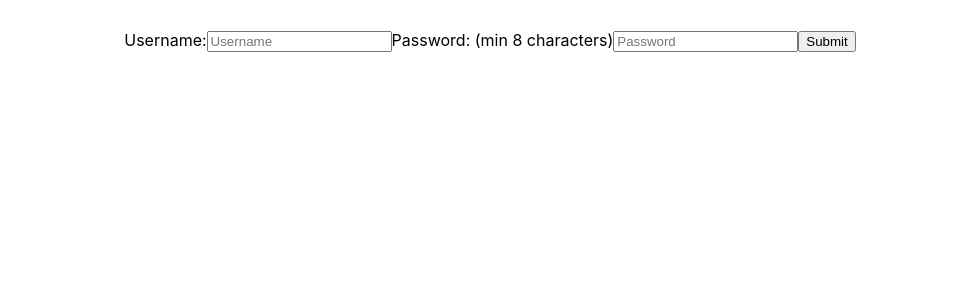
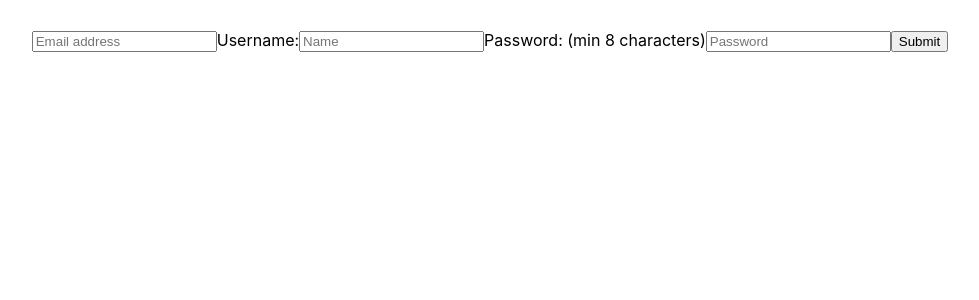
Before and after one commit to tamaskovacs0408/crypto_app, a React (Create React App) app: page / in a window 1280 px wide. Shown: the top 300 px of the page, without its empty margins (150-1129 px from the left). Built offline with nearby package versions, Linux system fonts and the light colour scheme.

Commit message:
Udpate SignUp component

```diff
--- a/src/Components/SignUp/SignUp.jsx
+++ b/src/Components/SignUp/SignUp.jsx
@@ -1,38 +1,33 @@
 import React from "react";
-import { useState, useEffect } from "react";
+import { useState } from "react";
 import "./index.scss";
 
 export default function SignUp() {
-  const [username, setUsername] = useState(() => {
-    const saved = localStorage.getItem("username");
-    const initialValue = saved;
-    return initialValue || "";
-  });
-  const [password, setPassword] = useState(() => {
-    const saved = localStorage.getItem("password");
-    const initialValue = saved;
-    return initialValue || "";
-  });
-
-  useEffect(() => {
-    localStorage.setItem("username", username);
-  }, [username]);
-  useEffect(() => {
-    localStorage.setItem("password", password);
-  }, [password]);
+  const [email, setEmail] = useState("");
+  const [name, setName] = useState("");
+  const [password, setPassword] = useState("");
 
   return (
     <div className="form_container">
       <form>
-        <label htmlFor="username">
+        <label htmlFor="e-mail">
+          <input
+            id="e-mail"
+            type="email"
+            placeholder="Email address"
+            aria-label="email"
+            onChange={(e) => setEmail(e.target.value)}
+            required
+          />
+        </label>
+        <label htmlFor="name">
           Username:
           <input
-            id="username"
+            id="name"
             type="text"
-            value={username}
-            placeholder="Username"
-            aria-label="username"
-            onChange={(e) => setUsername(e.target.value)}
+            placeholder="Name"
+            aria-label="Name"
+            onChange={(e) => setName(e.target.value)}
             required
           />
         </label>
@@ -41,7 +36,6 @@ export default function SignUp() {
           <input
             id="psw"
             type="password"
-            value={password}
             placeholder="Password"
             minLength={8}
             aria-label="password"
```
